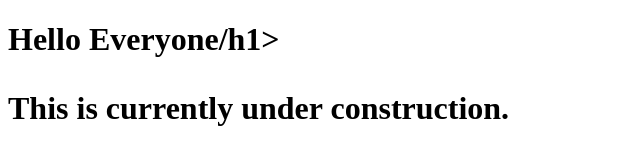
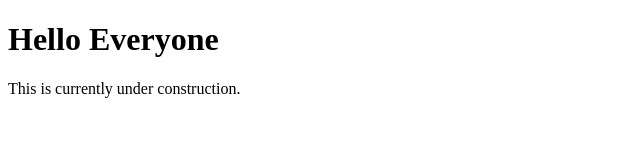
Before and after one commit to corybranson/corybranson.github.io, a plain HTML site: page index.html in a window 1280 px wide. Shown: the whole page, without its empty margins (0-640 px from the left). Drawn offline with Linux system fonts and the light colour scheme.

Commit message:
Update index.html

```diff
--- a/index.html
+++ b/index.html
@@ -1,7 +1,7 @@
 <!DOCTYPE html>
 <html>
 <body>
-<h1>Hello Everyone/h1>
+<h1>Hello Everyone</h1>
 <p>This is currently under construction.</p>
 </body>
 </html>
```
